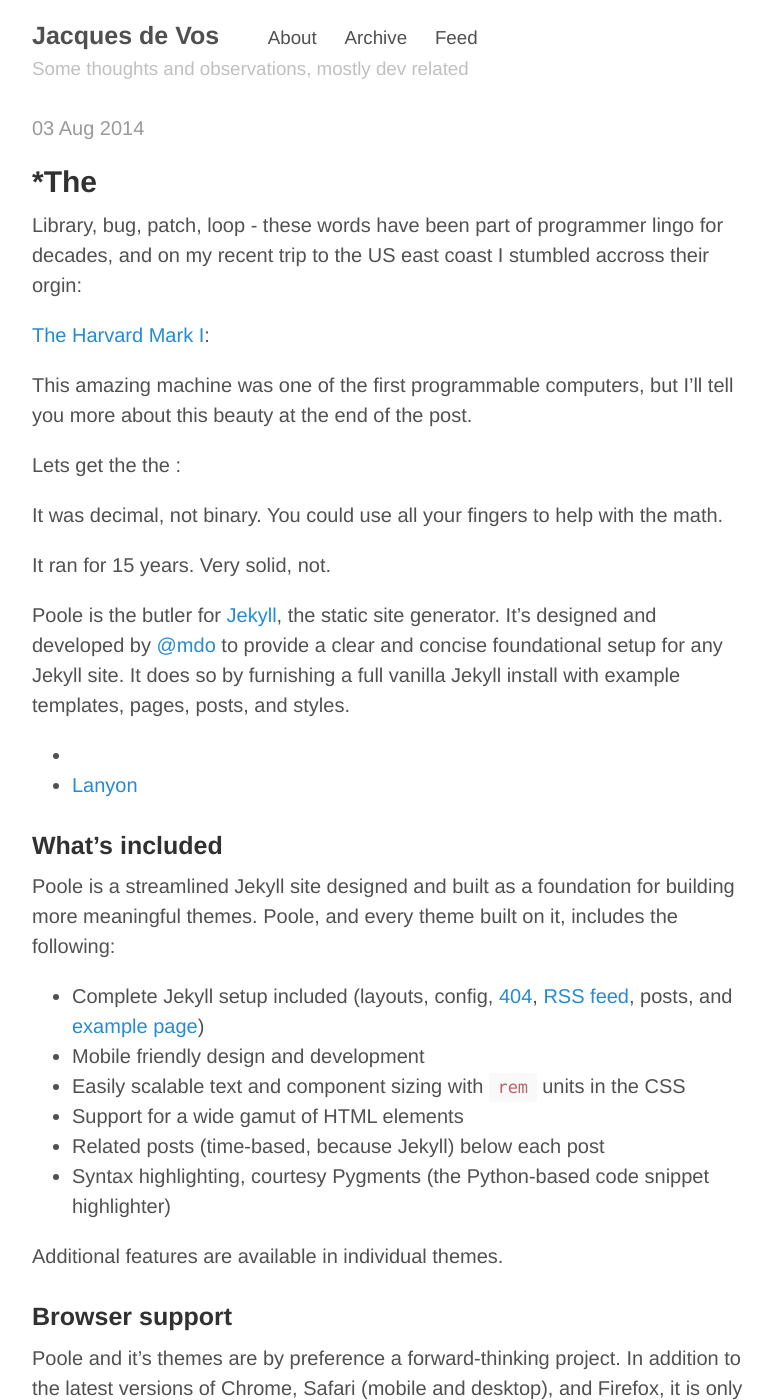
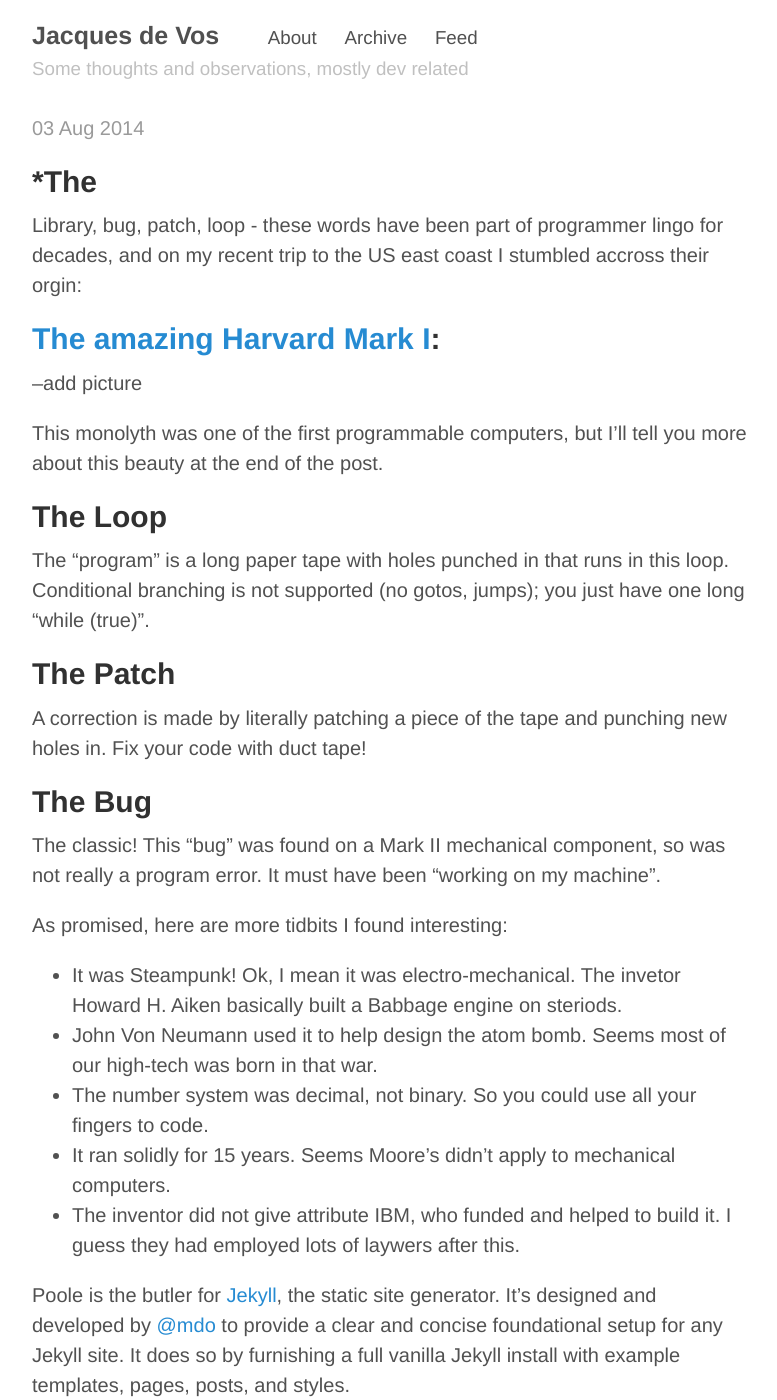
Before and after one commit to jacdevos/jacdevos.github.io.old, a Jekyll site: the page built from index.html, in a window 1280 px wide and 1400 px high. Shown: the whole window, without its empty margins (248-1025 px from the left). Built offline with Jekyll 4.4.1, drawn with Linux system fonts in a browser that asks for light colours; Markdown is read by kramdown in place of the engine named in the settings; the list of posts is cut into pages by our own code.

Commit message:
Update 2014-08-03-markI.md

```diff
--- a/_posts/2014-08-03-markI.md
+++ b/_posts/2014-08-03-markI.md
@@ -7,16 +7,30 @@
 -----
 Library, bug, patch, loop - these words have been part of programmer lingo for decades, and on my recent trip to the US east coast I stumbled accross their orgin:
 
-[The Harvard Mark I](http://hyde.getpoole.com):
+## [The amazing Harvard Mark I](http://en.wikipedia.org/wiki/Harvard_Mark_I):
+--add picture
 
-This amazing machine was one of the first programmable computers, but I'll tell you more about this beauty at the end of the post.
+This monolyth was one of the first programmable computers, but I'll tell you more about this beauty at the end of the post.
 
-Lets get the the :
+## The Loop
 
+The "program" is a long paper tape with holes punched in that runs in this loop. Conditional branching is not supported (no gotos, jumps); you just have one long "while (true)".
 
-It was decimal, not binary. You could use all your fingers to help with the math.
+## The Patch
 
-It ran for 15 years. Very solid, not.
+A correction is made by literally patching a piece of the tape and punching new holes in. Fix your code with duct tape!
+
+## The Bug
+
+The classic! This "bug" was found on a Mark II mechanical component, so was not really a program error. It must have been "working on my machine".
+
+As promised, here are more tidbits I found interesting:
+
+* It was Steampunk! Ok, I mean it was electro-mechanical. The invetor Howard H. Aiken basically built a Babbage engine on steriods.
+* John Von Neumann used it to help design the atom bomb. Seems most of our high-tech was born in that war.
+* The number system was decimal, not binary. So you could use all your fingers to code.
+* It ran solidly for 15 years. Seems Moore's didn't apply to mechanical computers.
+* The inventor did not give attribute IBM, who funded and helped to build it. I guess they had employed lots of laywers after this.
 
 
 
```
